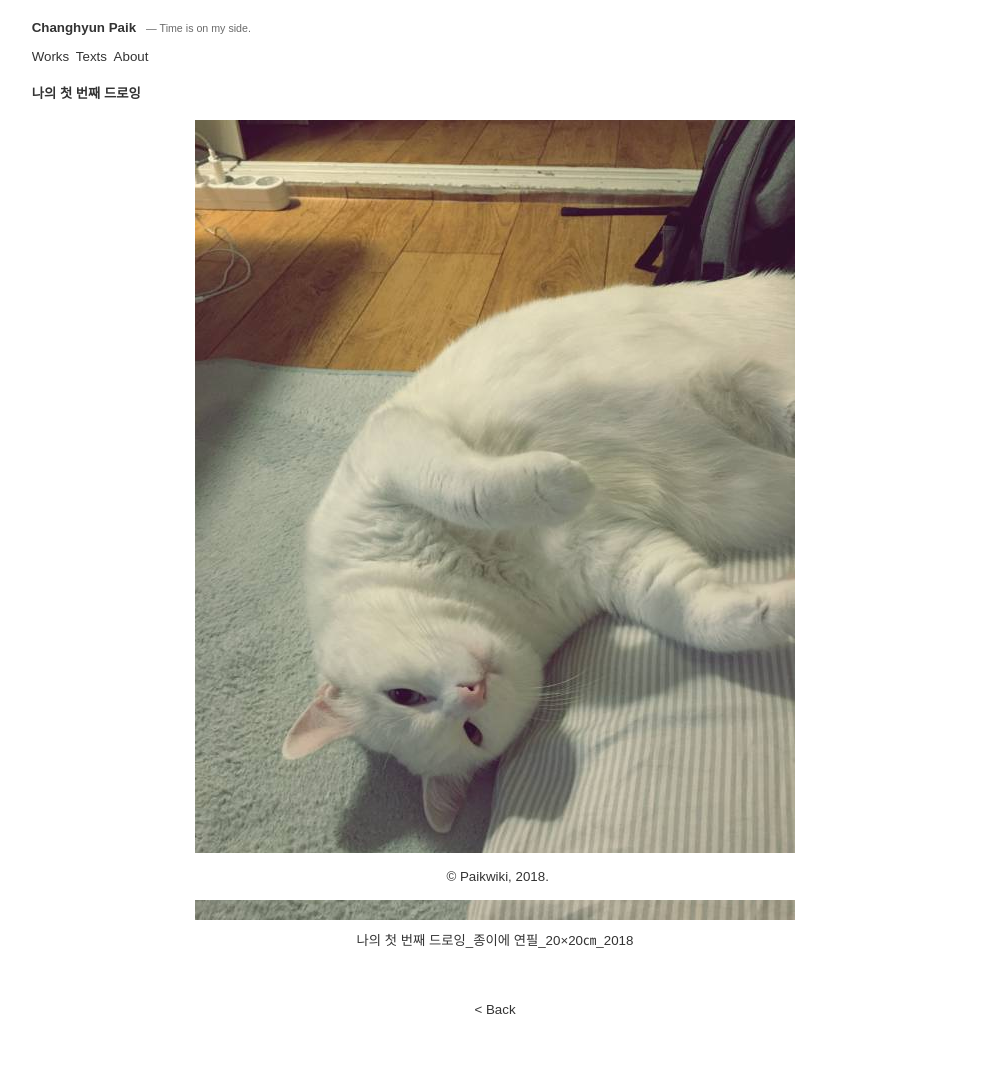
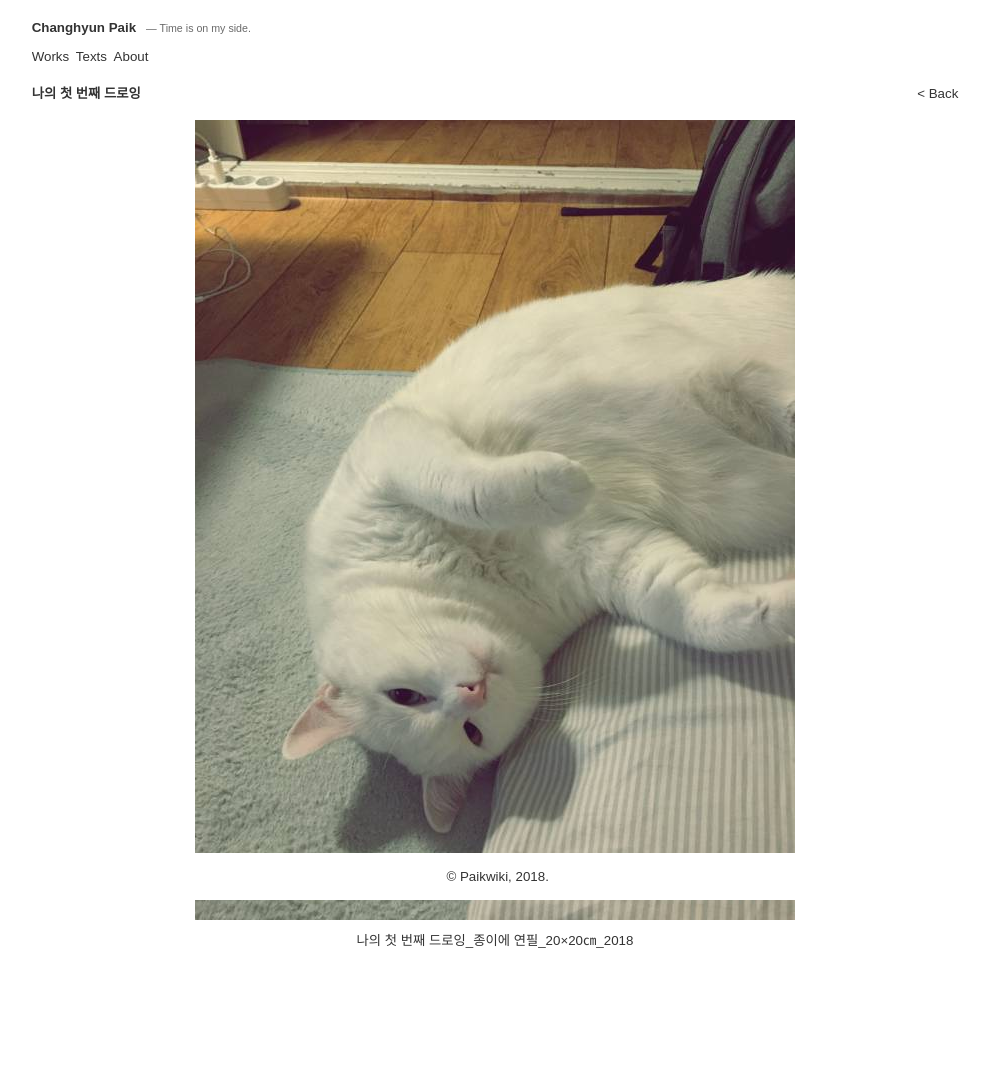
Before and after one commit to paikwiki/jt-alpha, a Jekyll site: the page built from _posts/artworks/2017-01-06-my-1st-drawing.md, in a window 1280 px wide. Shown: the whole page, without its empty margins (145-1134 px from the left). Built offline with Jekyll 4.4.1, drawn with Linux system fonts in a browser that asks for light colours; after the commit the page ends 1015 px from its top, so only the background shows below that.

Commit message:
Relocate back button on detail page:wind_chime:

```diff
--- a/_sass/layout.scss
+++ b/_sass/layout.scss
@@ -36,6 +36,7 @@
     }
   }
   .site-content {
+    position: relative;
     margin-bottom: 4rem;
     h1 {
       // margin-: 0.5rem 0;
@@ -116,8 +117,11 @@
         }
       }
       aside {
+        position: absolute;
+        top: 0;
+        right: 0;
         p {
-          text-align: center;
+          margin: 0;
         }
       }
     }
```
